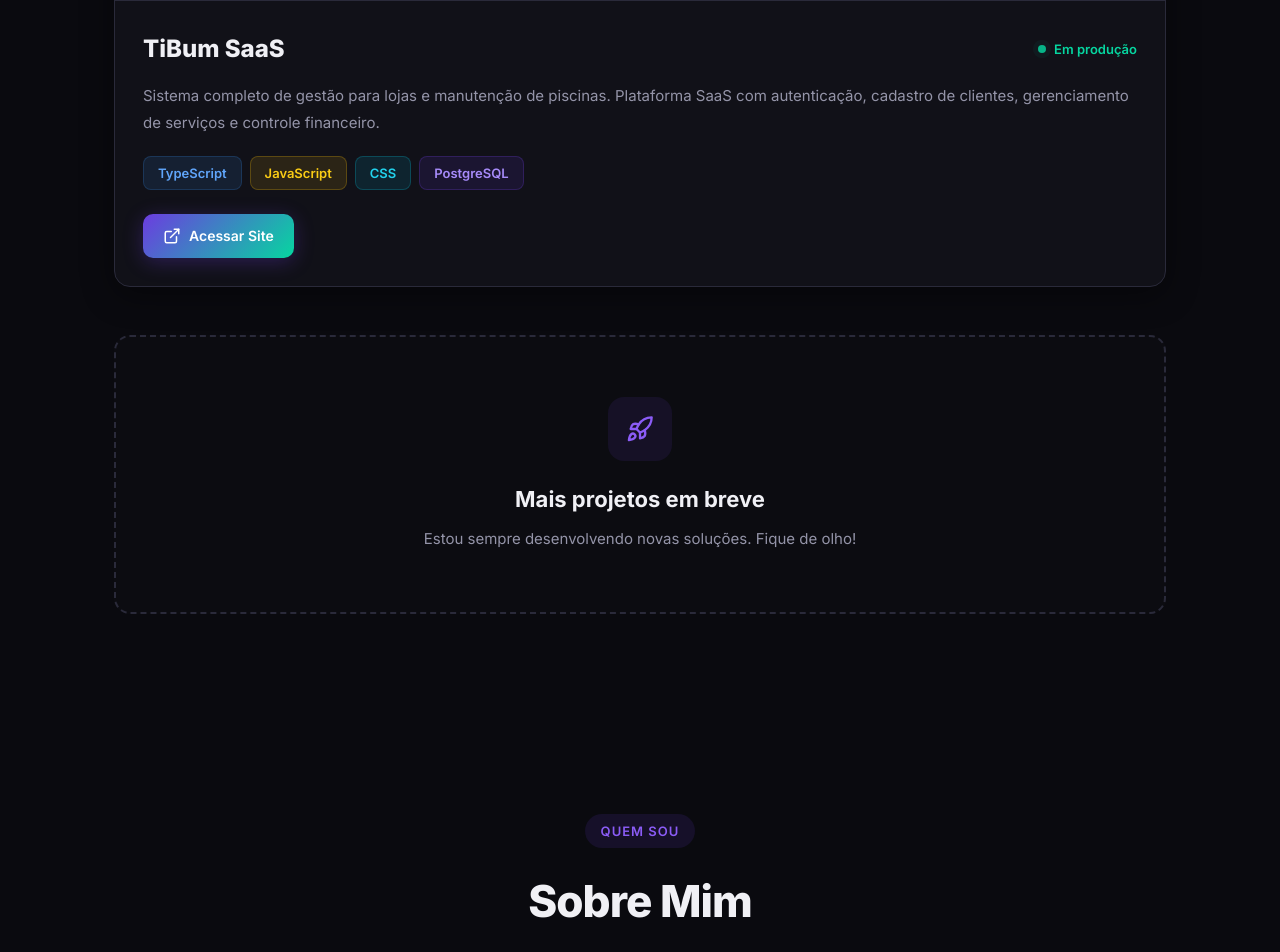
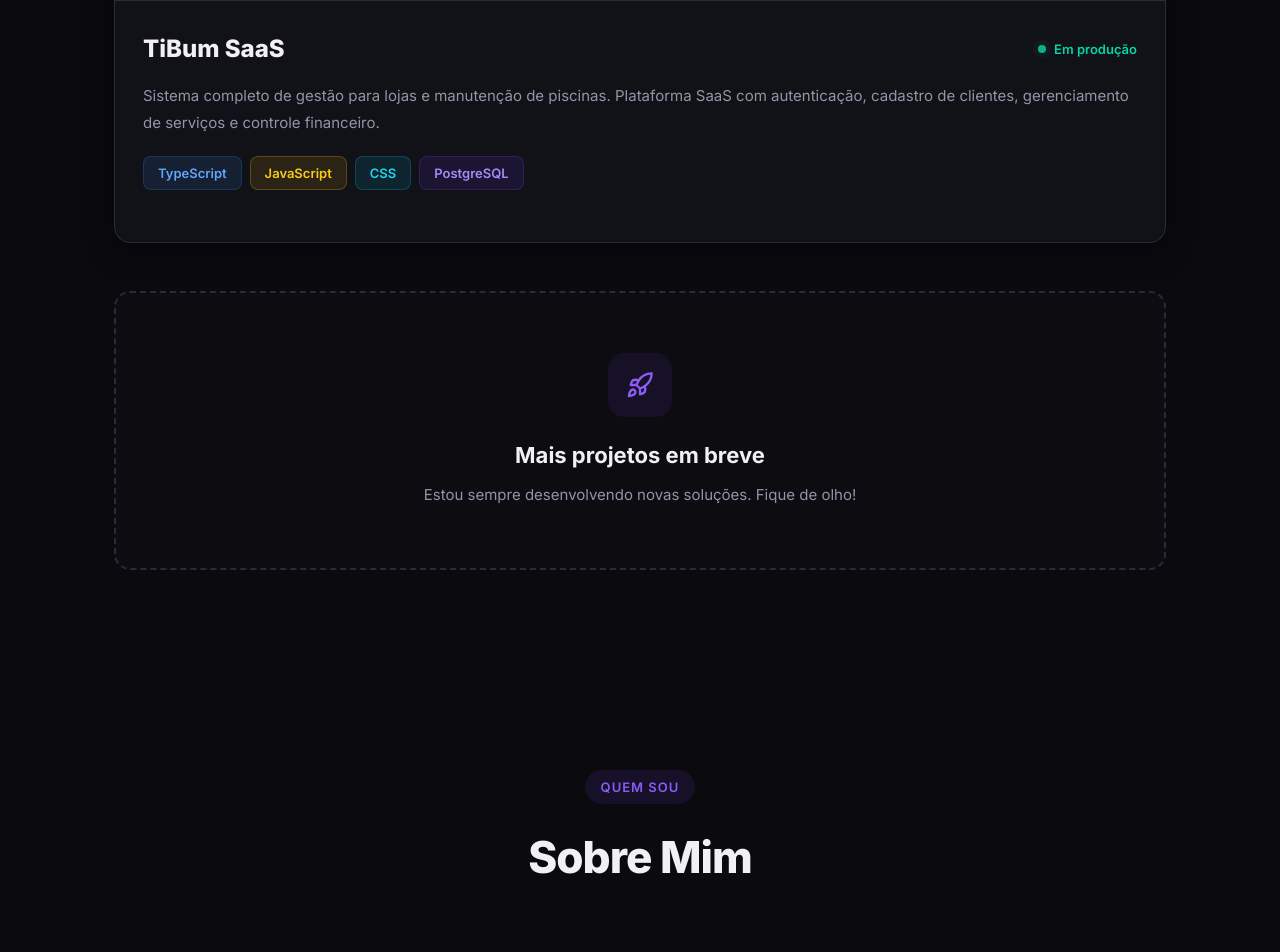
Before and after one commit to relaamorim/portfolio, a plain HTML site: page index.html in a window 1280 px wide. Shown: the part 3040-3992 px from the top of the page. Drawn offline with nearby package versions, Linux system fonts and the light colour scheme.

Commit message:
Remove botão de acessar site do TiBum SaaS
Co-Authored-By: Claude Opus 4.6 (1M context) <noreply@anthropic.com>

```diff
--- a/index.html
+++ b/index.html
@@ -237,12 +237,6 @@
             <span class="tag tag-css">CSS</span>
             <span class="tag tag-db">PostgreSQL</span>
           </div>
-          <div class="project-links">
-            <a href="https://tibum-saas.vercel.app" target="_blank" class="btn btn-primary btn-sm">
-              <i data-lucide="external-link"></i>
-              Acessar Site
-            </a>
-          </div>
         </div>
       </article>
 
```
